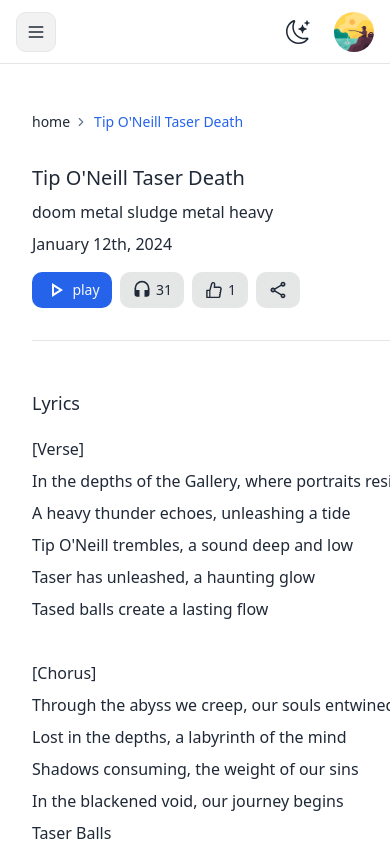
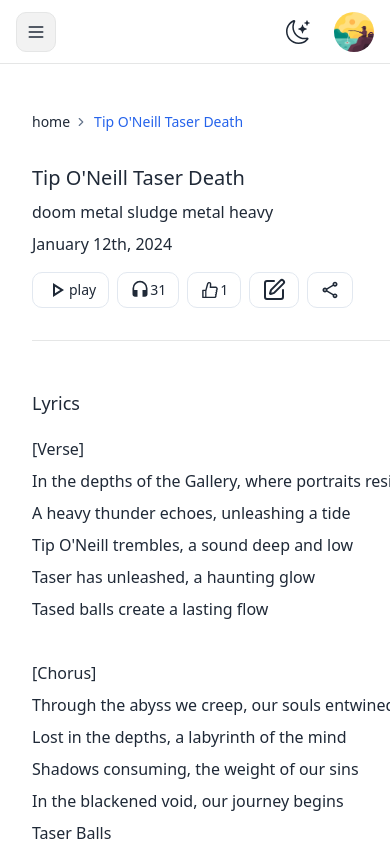
Before and after one commit to Deniffer/music-demo, a Next.js app: page /song/21de6c0b-0f52-473a-9e1d-0f95a8a24c06 in a window 390 px wide. Shown: the top 844 px of the page. Built offline with nearby package versions, Linux system fonts and the light colour scheme; no server answers.

Commit message:
feat: style update

```diff
--- a/components/Song/Header/index.tsx
+++ b/components/Song/Header/index.tsx
@@ -46,49 +46,37 @@ export default function ({ song }: { song: Song }) {
 
         <div className="mt-2 flex gap-x-2 md:gap-x-4 text-md text-base-content">
           {currentSong && currentSong.uuid === song.uuid ? (
-            <Button
-              size="sm"
-              className="flex items-center gap-x-1 w-20 bg-base-300"
-            >
+            <Button size="sm" variant={"outline"}>
               <img src="/playing.gif" />
             </Button>
           ) : (
             <Button
               size="sm"
-              className="flex items-center gap-x-1 w-20 truncate"
+              variant={"outline"}
               onClick={() => playSong(song)}
             >
               <MdOutlinePlayArrow className="text-2xl" />
               {"play"}
             </Button>
           )}
-          <Button
-            size="sm"
-            className="flex items-center gap-x-1 bg-base-300 text-base-content"
-          >
+          <Button size="sm" variant={"outline"}>
             <MdHeadset className="text-xl" />
             {song.play_count}
           </Button>
-          <Button
-            size="sm"
-            className="flex items-center gap-x-1 bg-base-300 text-base-content"
-          >
+          <Button size="sm" variant={"outline"}>
             <AiOutlineLike className="text-xl" />
             {song.upvote_count}
           </Button>
 
           <Button
             size="sm"
-            className="hidden md:flex items-center gap-x-1 bg-base-300 text-base-content"
+            variant={"outline"}
             onClick={() => router.push(`/song/${song.uuid}/edit`)}
           >
             <EditIcon className="text-2xl" />
           </Button>
 
-          <Button
-            size="sm"
-            className="flex items-center gap-x-1 bg-base-300 text-base-content"
-          >
+          <Button size="sm" variant={"outline"}>
             <Share song={song} />
           </Button>
           {/* <Button
--- a/components/common/Player/index.tsx
+++ b/components/common/Player/index.tsx
@@ -25,6 +25,8 @@ import { Song } from "@/types/song";
 import { useRouter } from "next/navigation";
 import { useAppStore } from "@/store/app";
 import Share from "../Share";
+import { PauseIcon, PlayIcon } from "lucide-react";
+import { Button } from "@/components/ui/button";
 
 export default function () {
   const router = useRouter();
@@ -393,22 +395,19 @@ export default function () {
               </button>
 
               <button onClick={playPrev} className="">
-                <MdOutlineSkipPrevious className="text-3xl text-primary" />
+                <MdOutlineSkipPrevious className="text-3xl " />
               </button>
 
-              <button
-                onClick={togglePlay}
-                className="p-1 bg-primary rounded-full text-neutral"
-              >
+              <Button onClick={togglePlay} className="rounded-full size-9 p-0">
                 {isPlaying ? (
-                  <MdOutlinePause className="text-3xl" />
+                  <PauseIcon className="text-3xl" />
                 ) : (
-                  <MdOutlinePlayArrow className="text-3xl" />
+                  <PlayIcon className="text-3xl" />
                 )}
-              </button>
+              </Button>
 
               <button onClick={playNext} className="">
-                <MdOutlineSkipNext className="text-3xl text-primary" />
+                <MdOutlineSkipNext className="text-3xl" />
               </button>
 
               <button onClick={togglePlayMode} className="">
```
